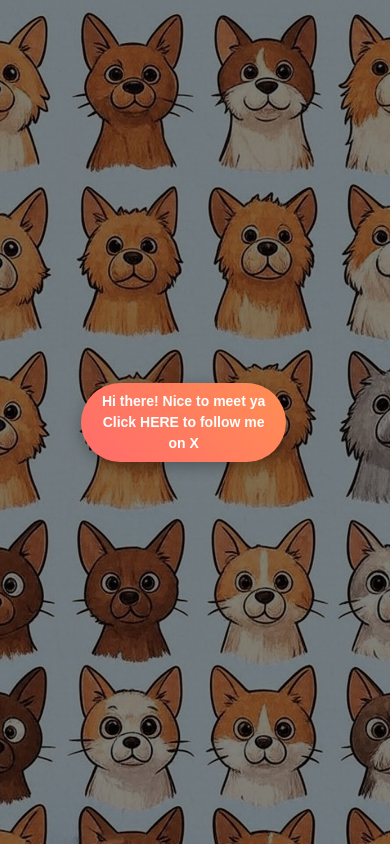
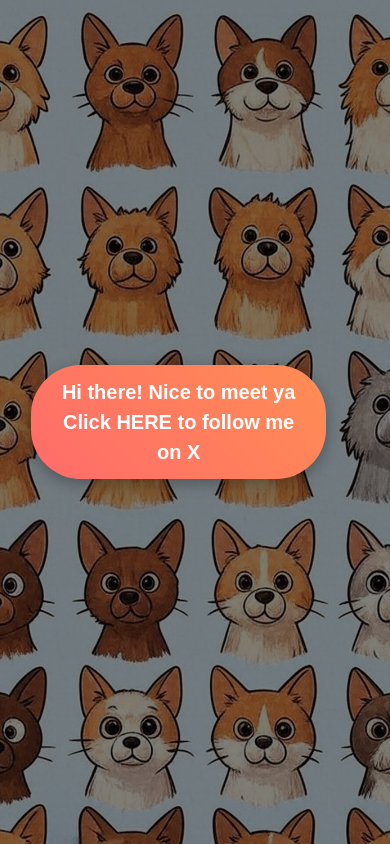
Before and after one commit to Coder-X0461/caitmeme, a plain HTML site: page index.html in a window 390 px wide. Drawn offline with nearby package versions, Linux system fonts and the light colour scheme.

Commit message:
27/05/25 0222HRS

```diff
--- a/index.html
+++ b/index.html
@@ -34,8 +34,8 @@
             }
         }
         .follow-btn {
-            padding: 0.75rem 1.5rem;
-            font-size: clamp(1rem, 4vw, 1.25rem);
+            padding: 1rem 2rem;
+            font-size: 1.5rem;
             font-weight: bold;
             color: white;
             background: linear-gradient(45deg, #ff6b6b, #ff8e53);
@@ -58,8 +58,8 @@
         }
         @media (max-width: 640px) {
             .follow-btn {
-                padding: 0.5rem 1rem;
-                font-size: clamp(0.875rem, 3.5vw, 1rem);
+                padding: 0.75rem 1.5rem;
+                font-size: 1.25rem;
             }
         }
     </style>
```
